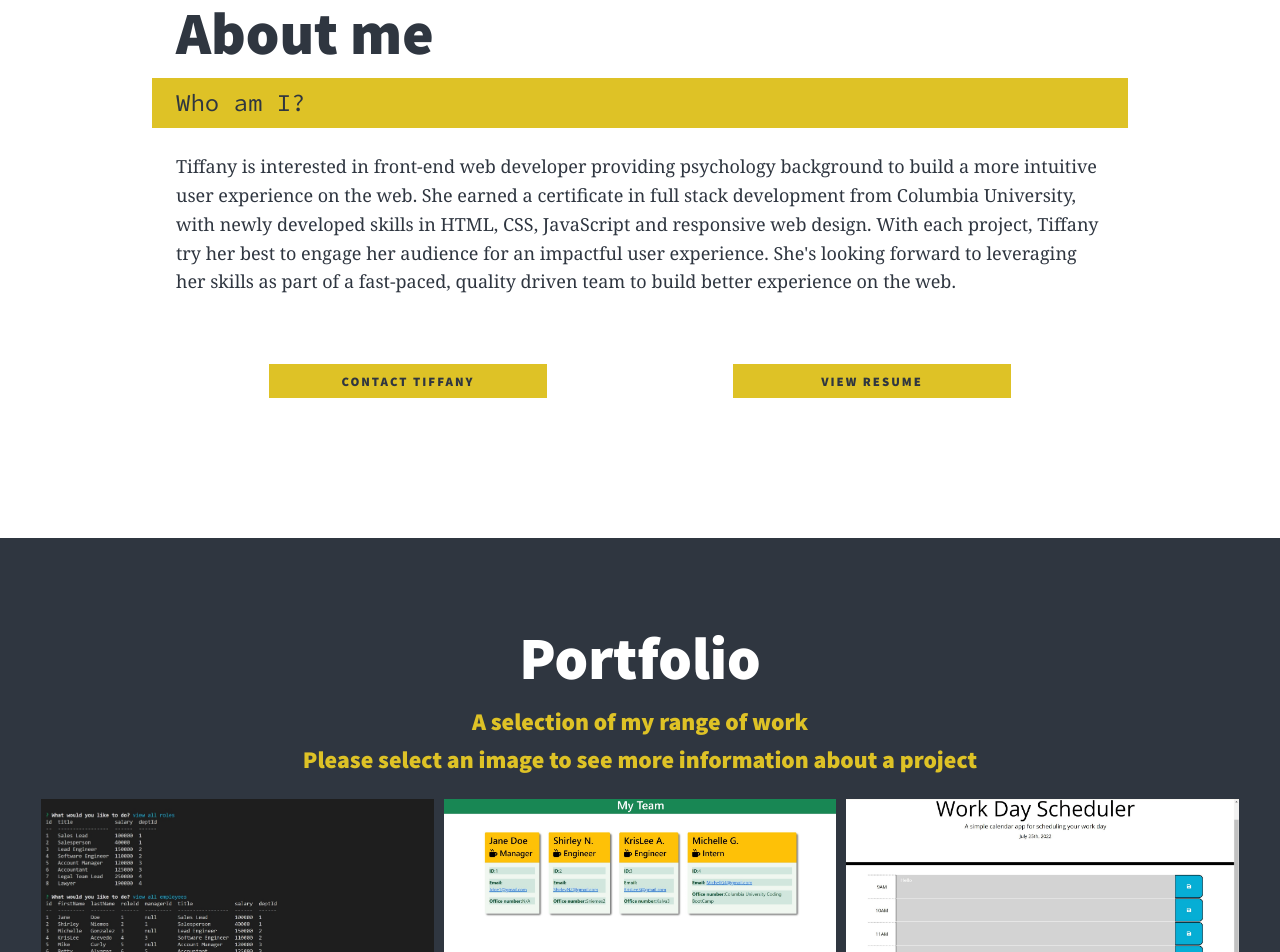
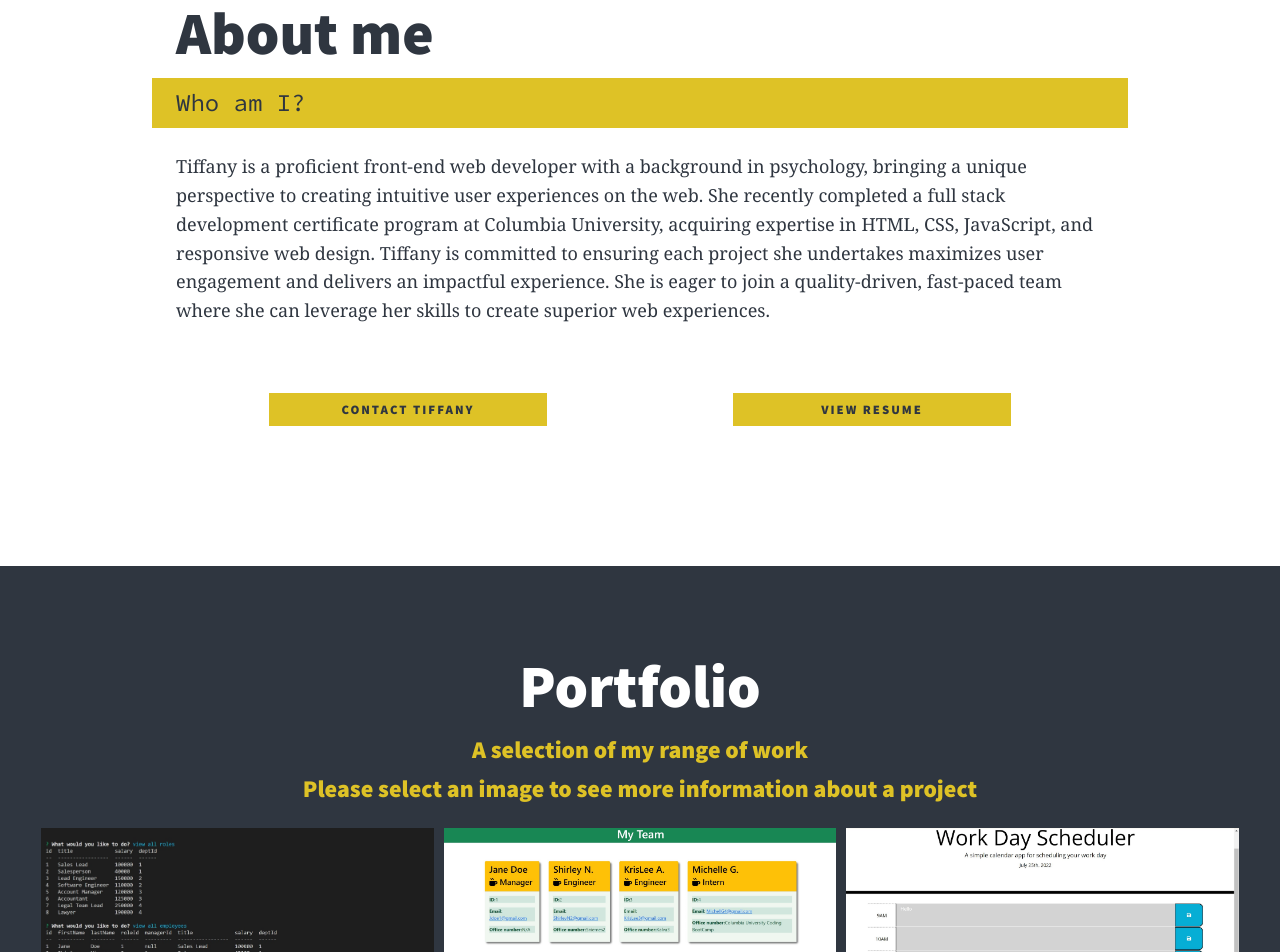
Before and after one commit to TiffyAlva/My-Portfolio, a website: page index.html in a window 1280 px wide. Shown: the part 1409-2361 px from the top of the page. Drawn offline with nearby package versions, Linux system fonts and the light colour scheme.

Commit message:
updated about me

```diff
--- a/index.html
+++ b/index.html
@@ -166,7 +166,8 @@
 
         <!--from brand statement-->
         <p class="bio__body--paragraph">
-          Tiffany is interested in front-end web developer providing psychology background to build a more intuitive user experience on the web. She earned a certificate in full stack development from Columbia University, with newly developed skills in HTML, CSS, JavaScript and responsive web design. With each project, Tiffany try her best to engage her audience for an impactful user experience. She's looking forward to leveraging her skills as part of a fast-paced, quality driven team to build better experience on the web.
+          <!-- Tiffany is interested in front-end web developer providing psychology background to build a more intuitive user experience on the web. She earned a certificate in full stack development from Columbia University, with newly developed skills in HTML, CSS, JavaScript and responsive web design. With each project, Tiffany tries her best to engage her audience for an impactful user experience. She's looking forward to leveraging her skills as part of a fast-paced, quality driven team to build better experience on the web. -->
+          Tiffany is a proficient front-end web developer with a background in psychology, bringing a unique perspective to creating intuitive user experiences on the web. She recently completed a full stack development certificate program at Columbia University, acquiring expertise in HTML, CSS, JavaScript, and responsive web design. Tiffany is committed to ensuring each project she undertakes maximizes user engagement and delivers an impactful experience. She is eager to join a quality-driven, fast-paced team where she can leverage her skills to create superior web experiences.
         </p>
 
         <p class="bio__body--paragraph subhead">
```
